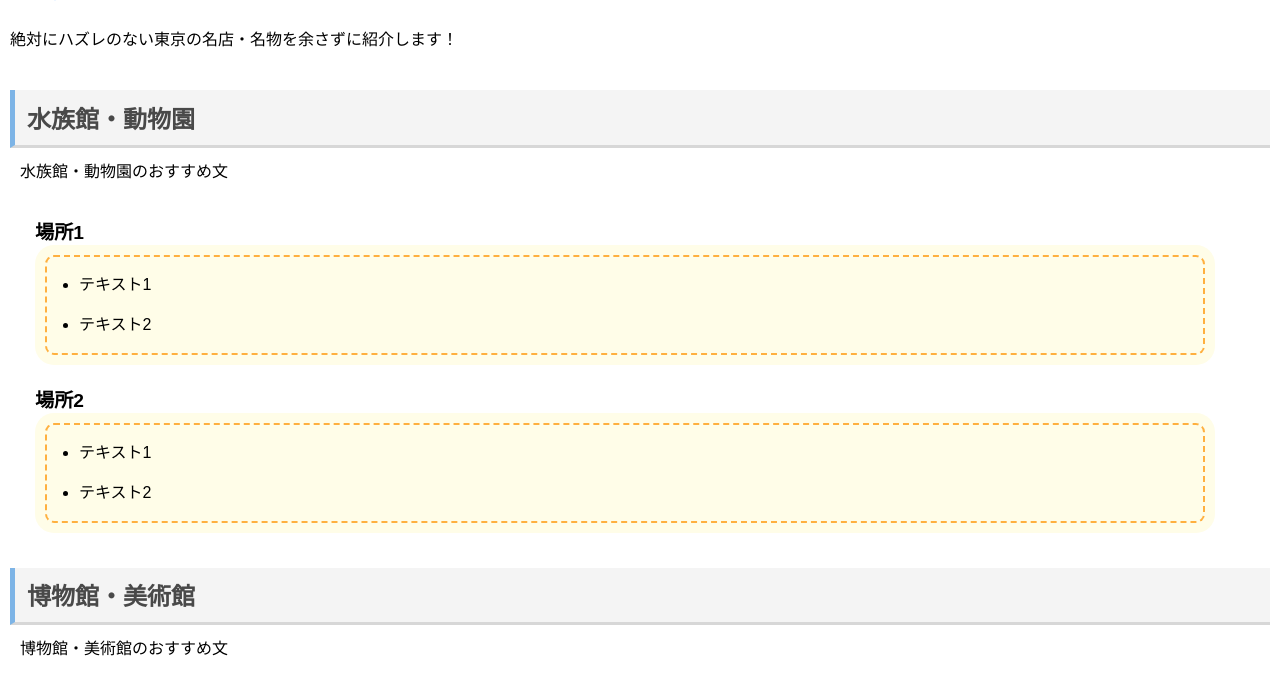
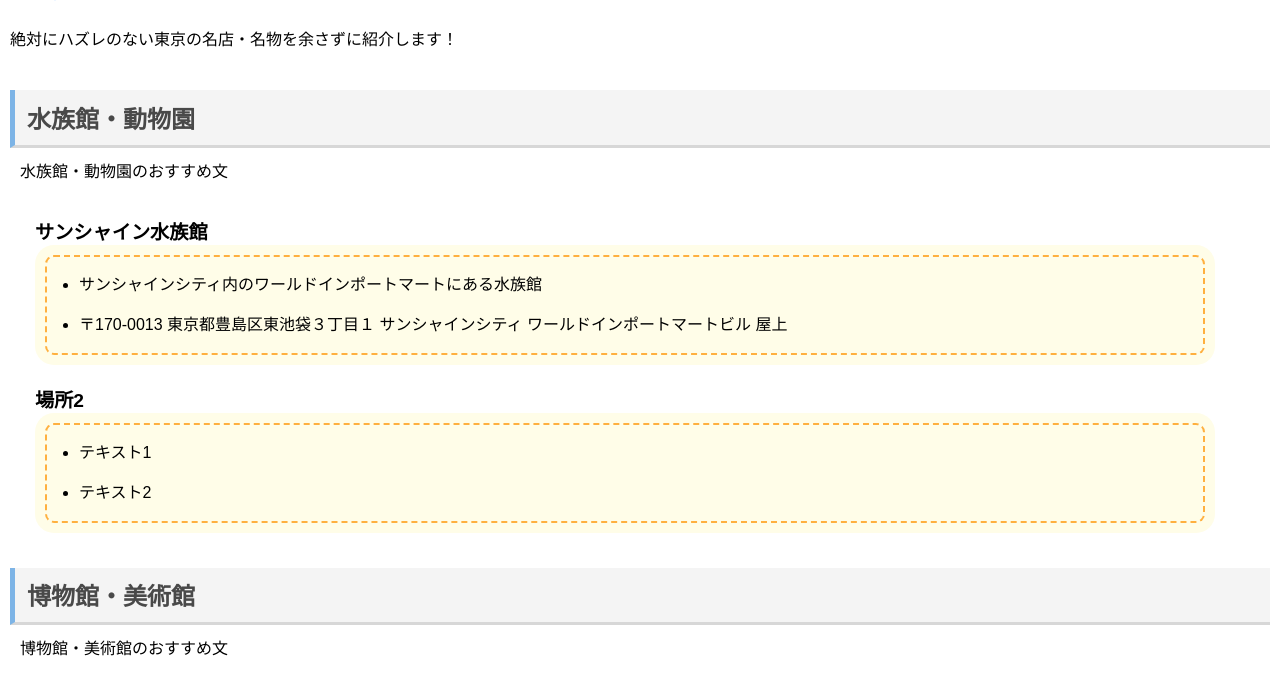
Before and after one commit to gento-kuroda/TokyoSeeing, a plain HTML site: page index.html in a window 1280 px wide. Shown: the part 108-794 px from the top of the page. Drawn offline with Linux system fonts and the light colour scheme.

Commit message:
水族館「サンシャイン水族館」を追加しました

```diff
--- a/index.html
+++ b/index.html
@@ -21,11 +21,11 @@
     <p>水族館・動物園のおすすめ文</p>
 
     <dl>
-        <dt>場所1</dt>
+        <dt>サンシャイン水族館</dt>
         <dd>
             <ul>
-                <li>テキスト1</li>
-                <li>テキスト2</li>
+                <li>サンシャインシティ内のワールドインポートマートにある水族館</li>
+                <li>〒170-0013 東京都豊島区東池袋３丁目１ サンシャインシティ ワールドインポートマートビル 屋上</li>
             </ul>
         </dd>
         <dt>場所2</dt>
@@ -129,7 +129,7 @@
 </main>
 
 <footer>
-    <p>（担当者：氏名1, 氏名2, 氏名3, 氏名4, 氏名5）</p>
+    <p>（担当者：黒田弦斗, 氏名2, 氏名3, 氏名4, 氏名5）</p>
     <p>Copyright &copy 2019 著作権者名</p>
 </footer>
 
```
